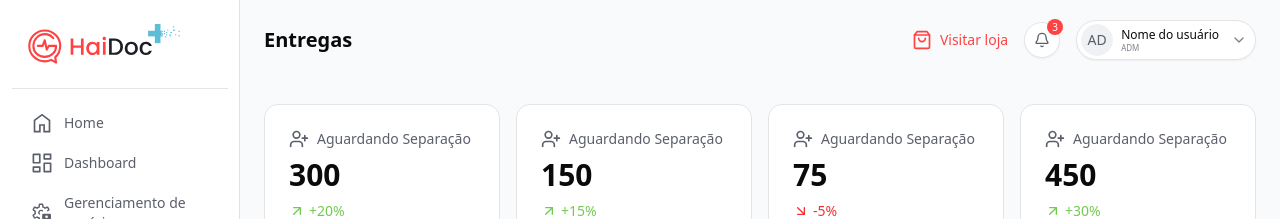
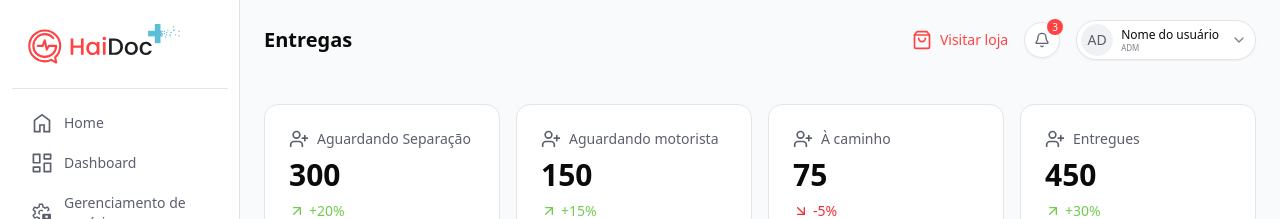
Before and after one commit to dymond9159/haidoc-admin, a Next.js app: page /admin/deliveries in a window 1280 px wide. Shown: the top 219 px of the page. Built offline with nearby package versions, Linux system fonts and the light colour scheme.

Commit message:
fix: build bugs

```diff
--- a/src/app/(admin)/admin/deliveries/[id]/page.tsx
+++ b/src/app/(admin)/admin/deliveries/[id]/page.tsx
@@ -100,6 +100,7 @@ export default function DeliveryDetailsPage() {
 
         setDelivery(mockDelivery)
       } catch (error) {
+        console.log(error)
         toast?.({
           title: "Erro",
           description: "Não foi possível carregar os detalhes da entrega.",
@@ -155,6 +156,7 @@ export default function DeliveryDetailsPage() {
         description: `Entrega #${delivery.id} atualizada para "${newStatus}"`,
       })
     } catch (error) {
+      console.log(error)
       toast({
         title: "Erro ao atualizar status",
         description: "Ocorreu um erro ao atualizar o status da entrega.",
@@ -206,6 +208,7 @@ export default function DeliveryDetailsPage() {
         router.push("/admin/deliveries")
       }, 3000)
     } catch (error) {
+      console.log(error)
       toast({
         title: "Erro",
         description: "Ocorreu um erro ao confirmar a entrega. Tente novamente.",
--- a/src/app/(admin)/admin/page.tsx
+++ b/src/app/(admin)/admin/page.tsx
@@ -7,7 +7,6 @@ import {
   Receipt,
   ScrollText,
 } from "lucide-react"
-import { Card } from "@/components/ui/card"
 import { StatCard, LineChart } from "@/components/common"
 import { ApplicationStats } from "@/components/admin/applications/application-stats"
 
--- a/src/components/admin/deliveries/deliver-status-dropdown.tsx
+++ b/src/components/admin/deliveries/deliver-status-dropdown.tsx
@@ -8,7 +8,6 @@ import {
   DropdownMenuItem,
   DropdownMenuTrigger,
 } from "@/components/ui/dropdown-menu"
-import { Button } from "@/components/ui"
 import { cn } from "@/lib/utils"
 import { DeliverStatus } from "@/types/admin"
 
--- a/src/components/admin/deliveries/delivery-stats.tsx
+++ b/src/components/admin/deliveries/delivery-stats.tsx
@@ -1,14 +1,7 @@
 "use client"
 
 import { useEffect, useState } from "react"
-import { Card, CardContent, CardHeader, CardTitle } from "@/components/ui/card"
-import {
-  PackageSearch,
-  Truck,
-  Navigation,
-  PackageCheck,
-  UserPlus,
-} from "lucide-react"
+import { UserPlus } from "lucide-react"
 import { StatCard } from "@/components/common"
 
 interface DeliveryStatsData {
@@ -37,10 +30,8 @@ export function DeliveryStats() {
   const [loading, setLoading] = useState(true)
 
   useEffect(() => {
-    // Simulate API call to fetch initial stats
     const fetchStats = async () => {
       setLoading(true)
-      // In a real app, this would be an API call
       await new Promise((resolve) => setTimeout(resolve, 1000))
 
       setStats({
@@ -60,32 +51,40 @@ export function DeliveryStats() {
     fetchStats()
   }, [])
 
+  const cards = [
+    {
+      title: "Aguardando Separação",
+      value: stats.waitingSeparation,
+      performance: stats.waitingSeparationChange,
+    },
+    {
+      title: "Aguardando motorista",
+      value: stats.waitingDriver,
+      performance: stats.waitingDriverChange,
+    },
+    {
+      title: "À caminho",
+      value: stats.onWay,
+      performance: stats.onWayChange,
+    },
+    {
+      title: "Entregues",
+      value: stats.delivered,
+      performance: stats.deliveredChange,
+    },
+  ]
+
   return (
     <div className="grid gap-4 md:grid-cols-2 lg:grid-cols-4">
-      <StatCard
-        title="Aguardando Separação"
-        value="300"
-        icon={<UserPlus className="h-5 w-5 text-system-11" />}
-        performance={20}
-      />
-      <StatCard
-        title="Aguardando Separação"
-        value="150"
-        icon={<UserPlus className="h-5 w-5 text-system-11" />}
-        performance={15}
-      />
-      <StatCard
-        title="Aguardando Separação"
-        value="75"
-        icon={<UserPlus className="h-5 w-5 text-system-11" />}
-        performance={-5}
-      />
-      <StatCard
-        title="Aguardando Separação"
-        value="450"
-        icon={<UserPlus className="h-5 w-5 text-system-11" />}
-        performance={30}
-      />
+      {cards.map((card, index) => (
+        <StatCard
+          key={index}
+          title={card.title}
+          value={loading ? "..." : card.value}
+          icon={<UserPlus className="h-5 w-5 text-system-11" />}
+          performance={card.performance}
+        />
+      ))}
     </div>
   )
 }
--- a/src/components/admin/deliveries/order-table.tsx
+++ b/src/components/admin/deliveries/order-table.tsx
@@ -67,7 +67,6 @@ export function OrderTable({
   const [filteredOrders, setFilteredOrders] = useState<Order[]>([])
   const [currentPage, setCurrentPage] = useState(1)
   const [isLoading, setIsLoading] = useState(true)
-  const [isUpdatingStatus, setIsUpdatingStatus] = useState<string | null>(null)
   const { toast } = useToast()
   const itemsPerPage = 7
 
@@ -586,8 +585,6 @@ export function OrderTable({
   }, [searchQuery, selectedDate, selectedStatus, allOrders])
 
   const handleStatusChange = async (id: string, newStatus: DeliverStatus) => {
-    setIsUpdatingStatus(id)
-
     try {
       await new Promise((resolve) => setTimeout(resolve, 1000)) // Simulate API
 
@@ -635,7 +632,6 @@ export function OrderTable({
         description: "Ocorreu um erro ao atualizar o status do pedido.",
       })
     } finally {
-      setIsUpdatingStatus(null)
     }
   }
 
--- a/src/components/admin/deliveries/problem-report-dialog.tsx
+++ b/src/components/admin/deliveries/problem-report-dialog.tsx
@@ -5,11 +5,10 @@ import {
   Dialog,
   DialogContent,
   DialogDescription,
-  DialogHeader,
   DialogTitle,
 } from "@/components/ui/dialog"
 import { Button } from "@/components/ui/button"
-import { CheckCircle, Loader2 } from "lucide-react"
+import { Loader2 } from "lucide-react"
 import { useToast } from "@/hooks/use-toast"
 
 interface ProblemReportDialogProps {
@@ -22,7 +21,6 @@ interface ProblemReportDialogProps {
 export function ProblemReportDialog({
   open,
   onOpenChange,
-  onSuccess,
   orderId,
 }: ProblemReportDialogProps) {
   const [message, setMessage] = useState("")
@@ -55,6 +53,7 @@ export function ProblemReportDialog({
       setMessage("")
       onOpenChange(false)
     } catch (error) {
+      console.log(error)
       toast({
         title: "Erro",
         description: "Ocorreu um erro ao reportar o problema. Tente novamente.",
--- a/src/components/common/stat-card.tsx
+++ b/src/components/common/stat-card.tsx
@@ -1,7 +1,7 @@
 "use client"
 
 import type { ReactNode } from "react"
-import { Card, CardTitle } from "@/components/ui/card"
+import { Card } from "@/components/ui/card"
 import { PerformanceIndicator } from "@/components/common/performance-indicator"
 import { cn } from "@/lib/utils"
 
```
